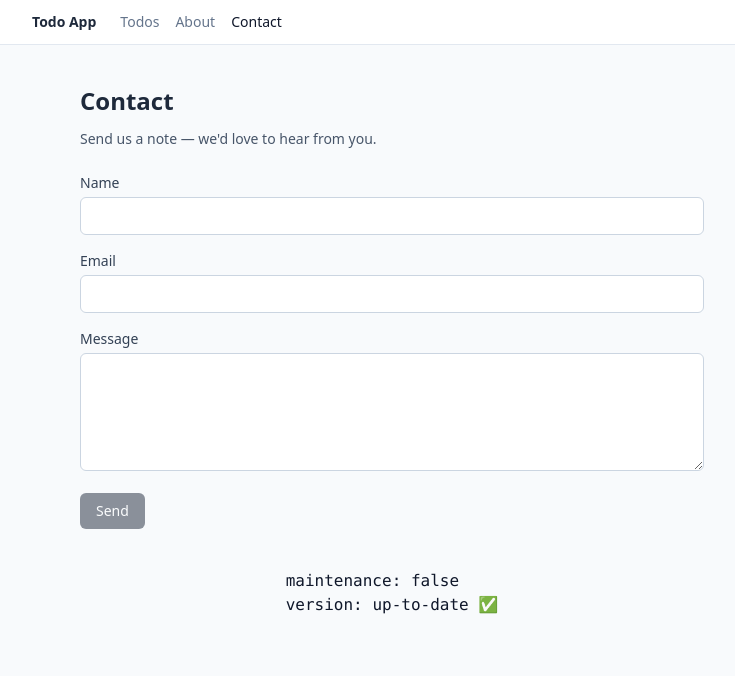
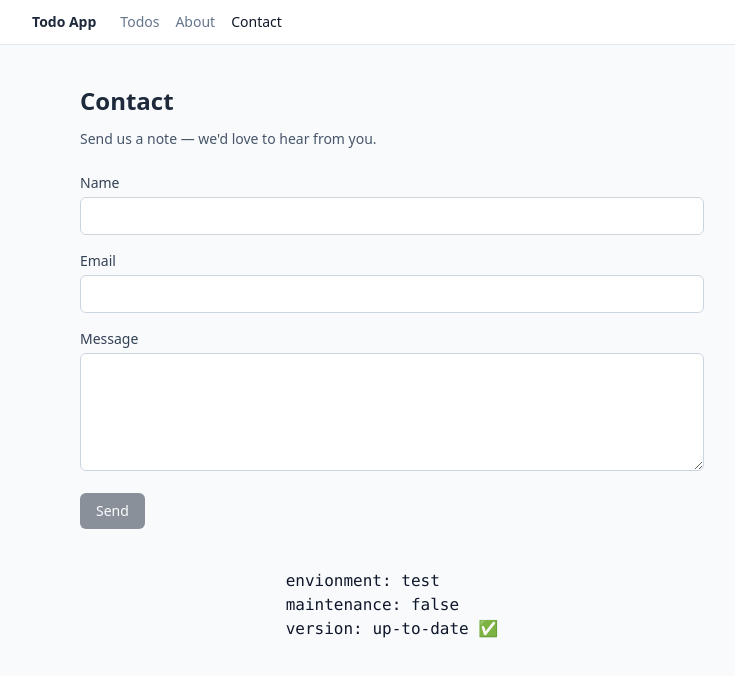
Before and after one commit to nikitapryymak/vite-amplify-react-app, a React (Vite) app: page /contact in a window 1280 px wide. Shown: the top 676 px of the page, without its empty margins (248-983 px from the left). Built offline with nearby package versions, Linux system fonts and the light colour scheme; no server answers.

Commit message:
Add environment to App.jsx

```diff
--- a/src/App.tsx
+++ b/src/App.tsx
@@ -25,6 +25,8 @@ function App() {
         <Route path="*" element={<NotFoundPage />} />
       </Routes>
       <code className="flex justify-center">
+        envionment: test
+        <br />
         maintenance: {maintenance.toString()}
         <br />
         version: {isOutdated ? "outdated ❌" : "up-to-date ✅"}
```
